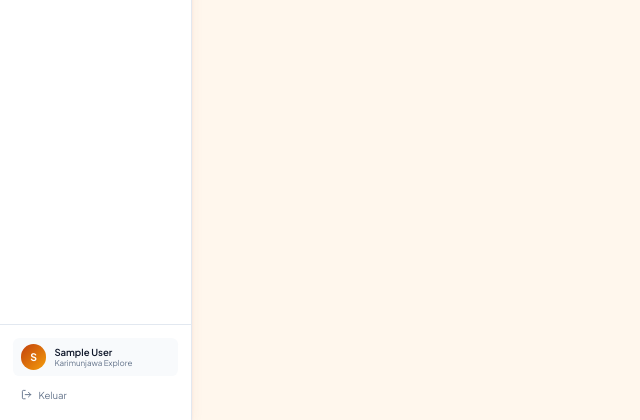
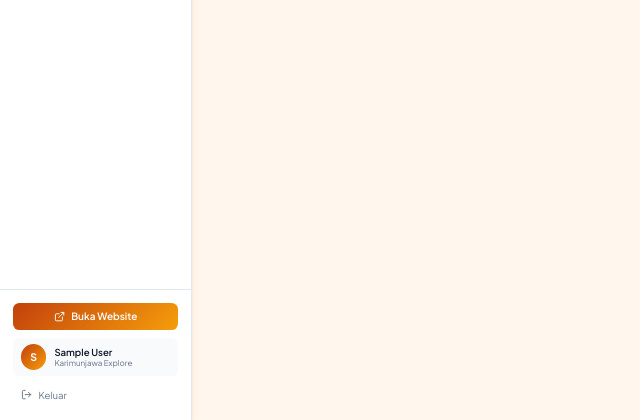
Before and after one commit to yfw29zmjtp-ship-it/karimunjawaexplore, a PHP site: page /adf_system/modules/sunsea/bookings.php in a window 1280 px wide. Shown: the part 380-800 px from the top of the page, without its empty margins (0-640 px from the left). Run offline with PHP 8.4, Linux system fonts and the light colour scheme; the visitor is signed in with stand-in values (Sample User, id 1); data comes from the database, SQL or seed files in the repository; data that the repository does not hold is empty; some libraries are stand-ins or nearby versions.

Commit message:
Tambah tombol Buka Website di sidebar admin (buka home.php di tab baru)

```diff
--- a/modules/sunsea/layout-header.php
+++ b/modules/sunsea/layout-header.php
@@ -418,6 +418,31 @@ if (empty($sunseaNavItemsVisible)) {
         }
 
         .ss-logout-btn svg {
+            width: 14px;
+            height: 14px;
+        }
+
+        .ss-website-btn {
+            display: flex;
+            align-items: center;
+            justify-content: center;
+            gap: 8px;
+            padding: 9px 10px;
+            border-radius: 8px;
+            text-decoration: none;
+            color: var(--ss-white);
+            font-size: 12.5px;
+            font-weight: 600;
+            background: linear-gradient(135deg, var(--ss-ocean), var(--ss-cyan));
+            margin-bottom: 10px;
+            transition: .2s;
+        }
+
+        .ss-website-btn:hover {
+            opacity: .9;
+        }
+
+        .ss-website-btn svg {
             width: 14px;
             height: 14px;
         }
@@ -1085,6 +1110,9 @@ if (empty($sunseaNavItemsVisible)) {
         </nav>
 
         <div class="ss-sidebar-footer">
+            <a href="<?php echo BASE_URL; ?>/home.php" target="_blank" rel="noopener" class="ss-website-btn">
+                <i data-feather="external-link"></i> Buka Website
+            </a>
             <div class="ss-user-block">
                 <div class="ss-user-avatar"><?php echo strtoupper(substr($userName, 0, 1)); ?></div>
                 <div>
```
